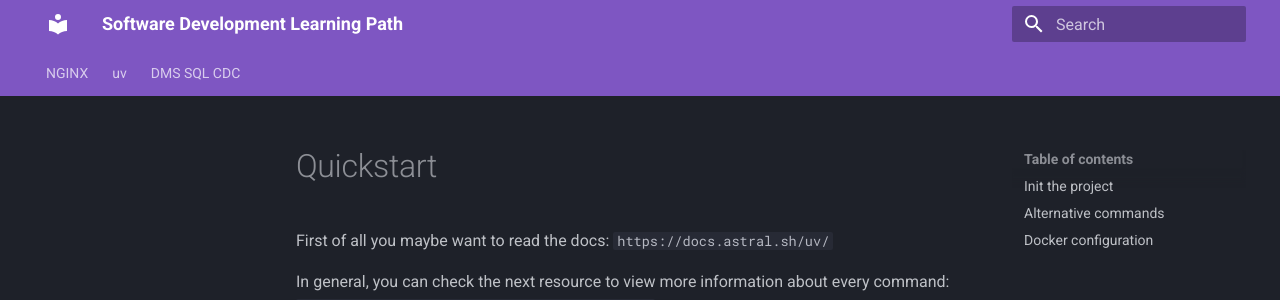
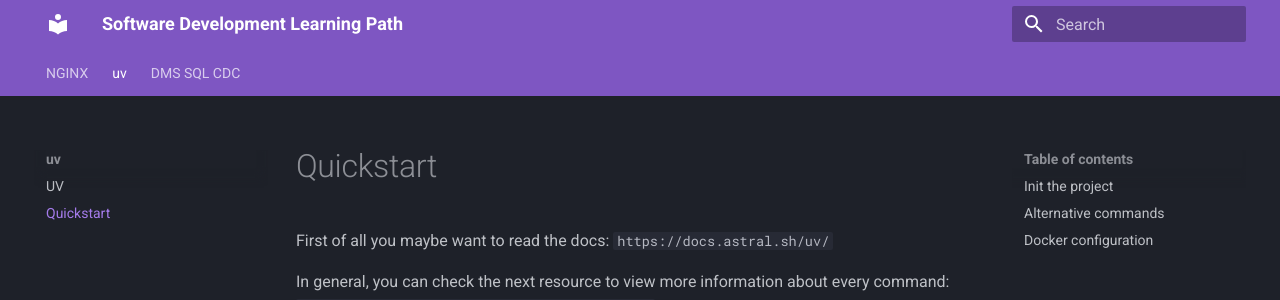
Before and after one commit to janobourian/nginx-learning-path, an MkDocs documentation site: the page built from docs/uv/quickstart.md, in a window 1280 px wide. Shown: the top 300 px of the page. Built offline with MkDocs 1.6.1 and Material for MkDocs 9.7.7, drawn with Linux system fonts in a browser that asks for light colours.

Commit message:
add: uv quickstart section into mkdocs.yaml to show it

```diff
--- a/mkdocs.yml
+++ b/mkdocs.yml
@@ -23,6 +23,7 @@ nav:
     - Load Balancing: load_balancing.md
   - uv:
     - uv/index.md
+    - Quickstart: uv/quickstart.md
   - DMS SQL CDC:
     - dms-aws/index.md
     - DMS Source: dms-aws/dms-source.md
```
